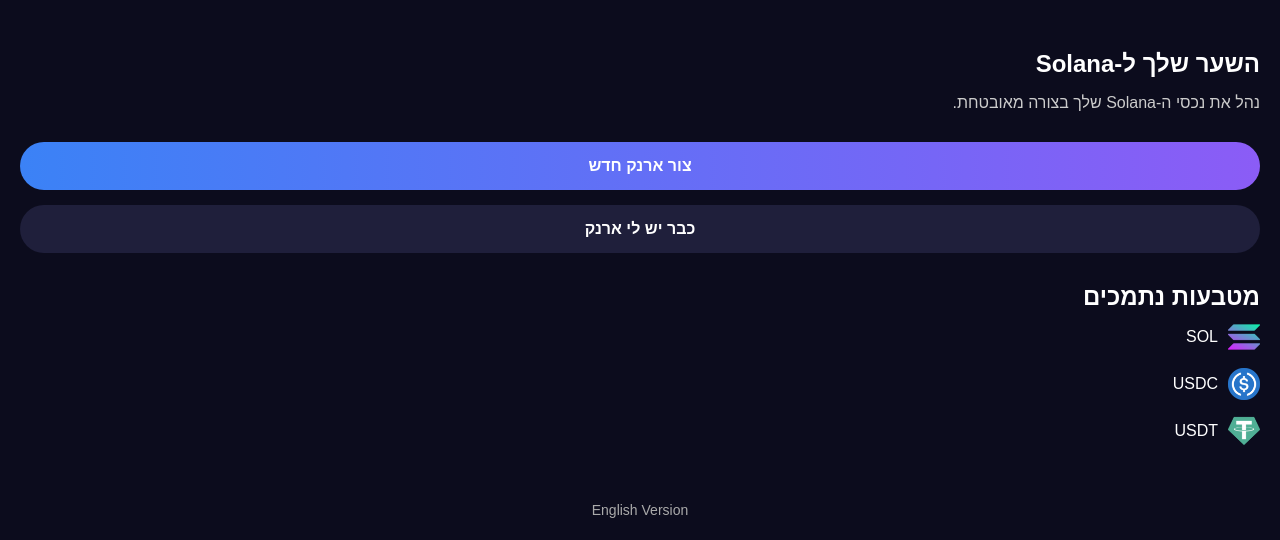
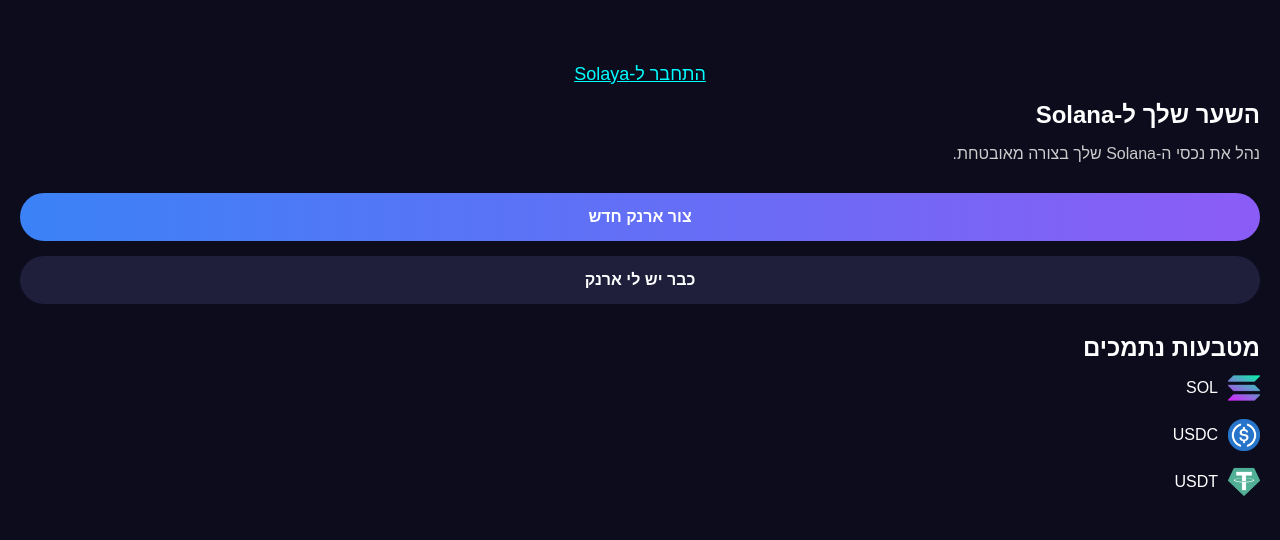
Before and after one commit to abuhay123/crypto-abuhay, a plain HTML site: page index.html in a window 1280 px wide. Shown: the part 72-612 px from the top of the page. Drawn offline with Linux system fonts and the light colour scheme; a script that the page names is missing.

Commit message:
Update index.html

```diff
--- a/index.html
+++ b/index.html
@@ -220,6 +220,9 @@
 </div>
 
   <div class="container" id="home">
+    <div style="text-align:center; margin-top: 30px;">
+  <a href="auth.html" style="color:#00ffff; font-size:18px;">התחבר ל-Solaya</a>
+</div>
     <h1>השער שלך ל-Solana</h1>
     <p>נהל את נכסי ה-Solana שלך בצורה מאובטחת.</p>
     <button class="btn btn-primary" onclick="createWallet()">צור ארנק חדש</button>
```
